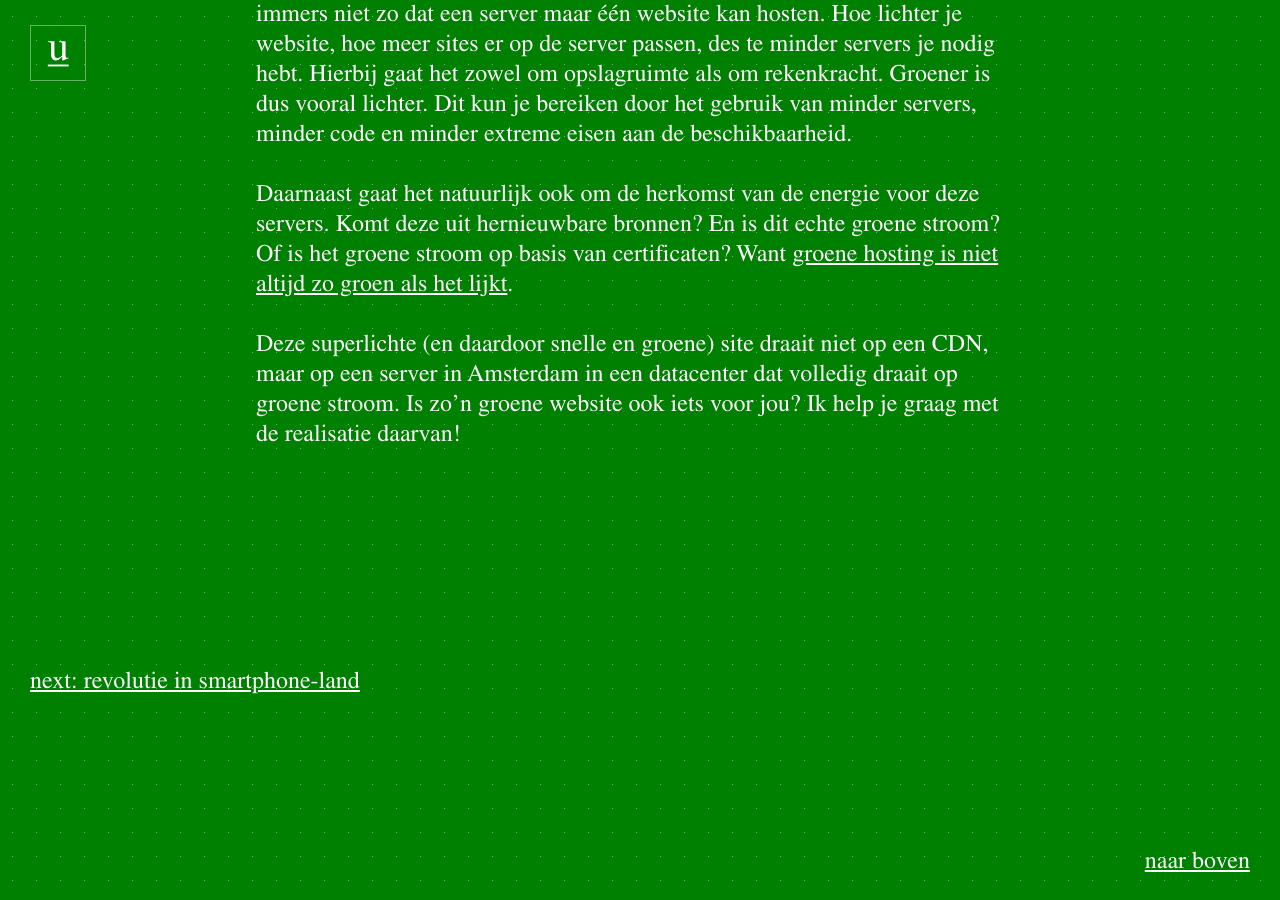
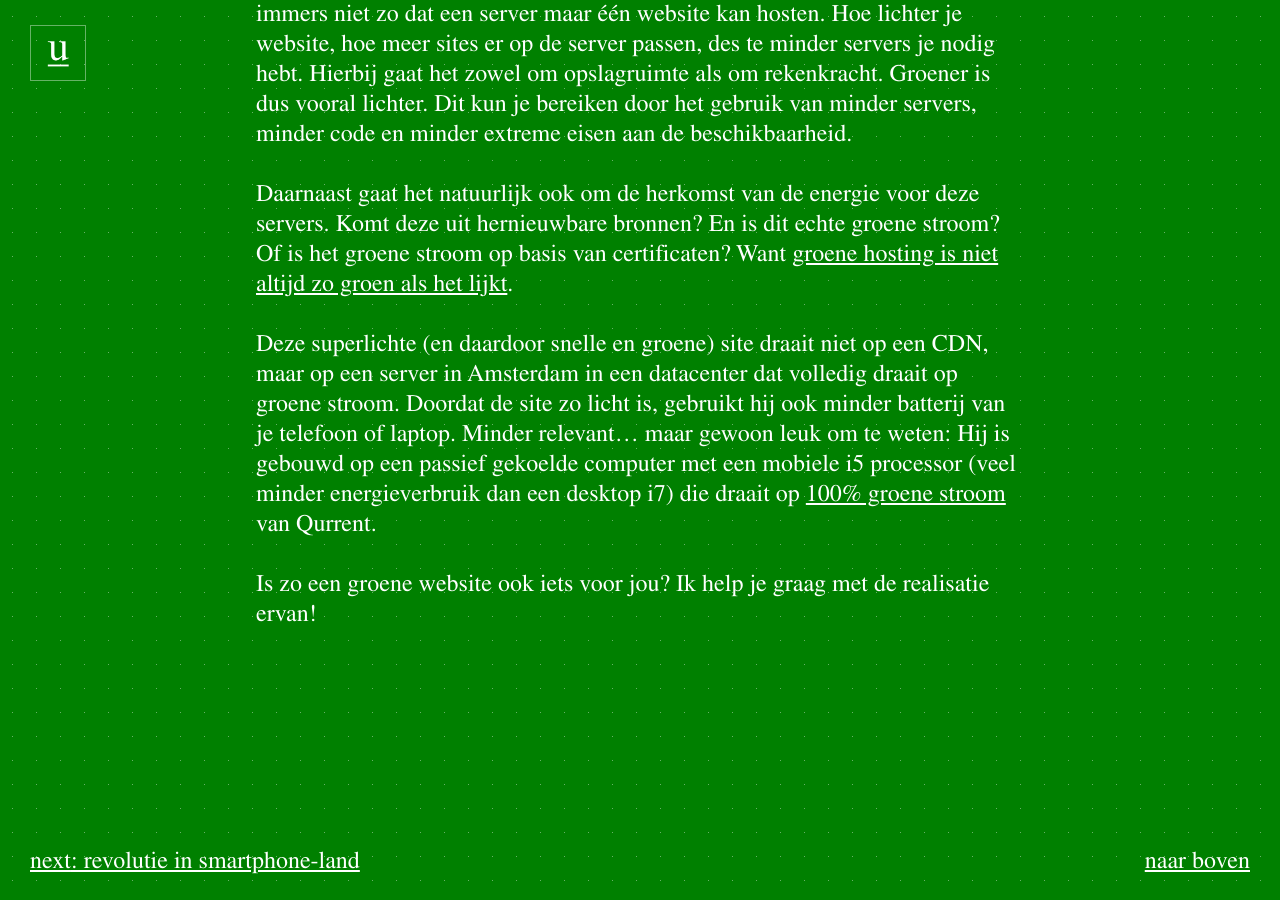
Before and after one commit to jhvanderschee/usecuewebsitenl, a Jekyll site: the page built from _posts/2019-08-21-een-groene-website.md, in a window 1280 px wide and 900 px high, scrolled down 2275 px. Built offline with Jekyll 4.4.1, drawn with Linux system fonts in a browser that asks for light colours.

Commit message:
Update 2019-08-21-een-groene-website.md

```diff
--- a/_posts/2019-08-21-een-groene-website.md
+++ b/_posts/2019-08-21-een-groene-website.md
@@ -15,4 +15,6 @@ Naast het aantal servers is ook de grootte van je website van belang. Het is imm
 
 Daarnaast gaat het natuurlijk ook om de herkomst van de energie voor deze servers. Komt deze uit hernieuwbare bronnen? En is dit echte groene stroom? Of is het groene stroom op basis van certificaten? Want [groene hosting is niet altijd zo groen als het lijkt](https://www.zaailingen.com/webhost-niet-zo-groen-als-lijkt/).
 
-Deze superlichte (en daardoor snelle en groene) site draait niet op een CDN, maar op een server in Amsterdam in een datacenter dat volledig draait op groene stroom. Is zo'n groene website ook iets voor jou? Ik help je graag met de realisatie daarvan!
+Deze superlichte (en daardoor snelle en groene) site draait niet op een CDN, maar op een server in Amsterdam in een datacenter dat volledig draait op groene stroom. Doordat de site zo licht is, gebruikt hij ook minder batterij van je telefoon of laptop. Minder relevant... maar gewoon leuk om te weten: Hij is gebouwd op een passief gekoelde computer met een mobiele i5 processor (veel minder energieverbruik dan een desktop i7) die draait op [100% groene stroom](https://www.zaailingen.com/grijze-sjoemelstroom-groene-stroom/) van Qurrent.
+
+Is zo een groene website ook iets voor jou? Ik help je graag met de realisatie ervan!
```
